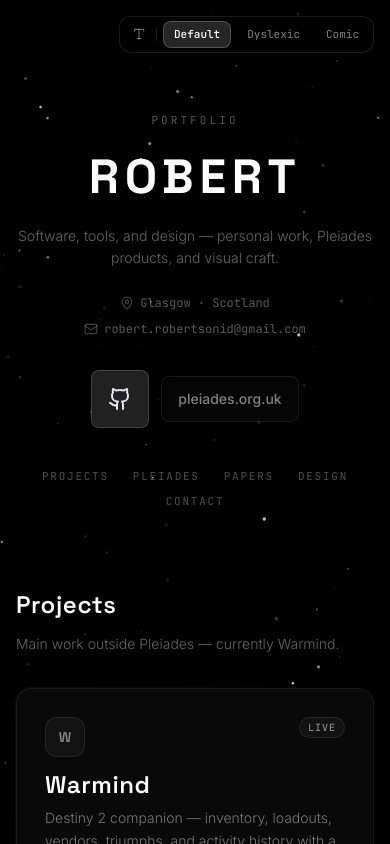
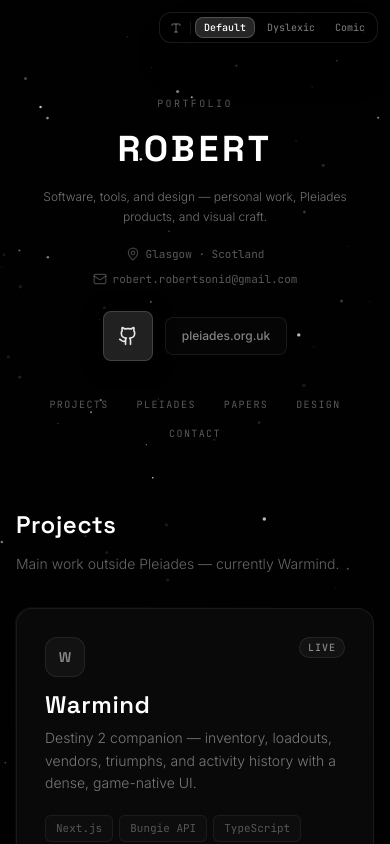
Before and after one commit to RobertTGreat/RobertTGreat.github.io, a Next.js app: page / in a window 390 px wide. Shown: the top 844 px of the page. Built offline with nearby package versions, Linux system fonts and the light colour scheme.

Commit message:
Enhance mobile responsiveness for header title, font switcher, and paper reader ToC drawer

```diff
--- a/app/page.tsx
+++ b/app/page.tsx
@@ -64,67 +64,67 @@
         <div className="h-12" />
 
         {/* Hero */}
-        <header className="w-full max-w-7xl mx-auto flex flex-col items-center py-16 lg:py-24 text-center gap-6">
-          <p className="text-[11px] font-mono uppercase tracking-[0.28em] text-white/35">
+        <header className="w-full max-w-7xl mx-auto flex flex-col items-center py-12 sm:py-16 lg:py-24 text-center gap-5 sm:gap-6">
+          <p className="text-[10px] sm:text-[11px] font-mono uppercase tracking-[0.24em] sm:tracking-[0.28em] text-white/35">
             Portfolio
           </p>
-          <h1 className="font-display text-5xl sm:text-7xl lg:text-8xl font-bold tracking-[0.12em] sm:tracking-[0.18em] text-white leading-none">
+          <h1 className="font-display text-4xl xs:text-5xl sm:text-7xl lg:text-8xl font-bold tracking-[0.1em] sm:tracking-[0.18em] text-white leading-none">
             ROBERT
           </h1>
-          <p className="text-sm sm:text-base text-white/40 font-light max-w-md leading-relaxed">
+          <p className="text-xs sm:text-base text-white/45 font-light max-w-md leading-relaxed px-2">
             Software, tools, and design — personal work, Pleiades products, and
             visual craft.
           </p>
 
-          <div className="flex flex-wrap items-center justify-center gap-x-5 gap-y-2 text-[12px] font-mono text-white/35">
+          <div className="flex flex-wrap items-center justify-center gap-x-4 sm:gap-x-5 gap-y-2 text-[11px] sm:text-[12px] font-mono text-white/35">
             <span className="inline-flex items-center gap-1.5">
-              <MapPin className="w-3.5 h-3.5 text-white/25" />
+              <MapPin className="w-3.5 h-3.5 text-white/25 shrink-0" />
               {LOCATION}
             </span>
             <a
               href={`mailto:${EMAIL}`}
-              className="inline-flex items-center gap-1.5 hover:text-white/70 transition-colors"
+              className="inline-flex items-center gap-1.5 hover:text-white/70 transition-colors break-all"
             >
-              <Mail className="w-3.5 h-3.5 text-white/25" />
+              <Mail className="w-3.5 h-3.5 text-white/25 shrink-0" />
               {EMAIL}
             </a>
           </div>
 
-          <div className="flex items-center gap-3 mt-2">
+          <div className="flex items-center gap-3 mt-1">
             <a
               href={GITHUB}
               target="_blank"
               rel="noreferrer"
-              className="white-shine-btn p-4 cursor-pointer"
+              className="white-shine-btn p-3.5 sm:p-4 cursor-pointer"
               aria-label="GitHub profile"
             >
-              <Github className="w-6 h-6" />
+              <Github className="w-5 h-5 sm:w-6 sm:h-6" />
             </a>
             <a
               href={PLEIADES}
               target="_blank"
               rel="noreferrer"
-              className="inline-flex items-center px-4 py-3 text-sm font-medium text-white/50 hover:text-white border border-white/[0.08] hover:border-white/[0.16] rounded-lg bg-white/[0.02] hover:bg-white/[0.05] transition-all duration-300"
+              className="inline-flex items-center px-4 py-2.5 sm:py-3 text-xs sm:text-sm font-medium text-white/50 hover:text-white border border-white/[0.08] hover:border-white/[0.16] rounded-lg bg-white/[0.02] hover:bg-white/[0.05] transition-all duration-300"
             >
               pleiades.org.uk
             </a>
           </div>
 
           {/* Jump links */}
-          <nav className="flex flex-wrap justify-center gap-x-6 gap-y-2 mt-4 text-[11px] font-mono uppercase tracking-[0.16em] text-white/30">
-            <a href="#projects" className="hover:text-white/70 transition-colors">
+          <nav className="flex flex-wrap justify-center gap-x-2 sm:gap-x-6 gap-y-1.5 mt-3 text-[10px] sm:text-[11px] font-mono uppercase tracking-[0.14em] sm:tracking-[0.16em] text-white/35">
+            <a href="#projects" className="px-2.5 py-1 rounded-md hover:bg-white/[0.05] hover:text-white/70 transition-colors">
               Projects
             </a>
-            <a href="#pleiades" className="hover:text-white/70 transition-colors">
+            <a href="#pleiades" className="px-2.5 py-1 rounded-md hover:bg-white/[0.05] hover:text-white/70 transition-colors">
               Pleiades
             </a>
-            <a href="#papers" className="hover:text-white/70 transition-colors">
+            <a href="#papers" className="px-2.5 py-1 rounded-md hover:bg-white/[0.05] hover:text-white/70 transition-colors">
               Papers
             </a>
-            <a href="#design" className="hover:text-white/70 transition-colors">
+            <a href="#design" className="px-2.5 py-1 rounded-md hover:bg-white/[0.05] hover:text-white/70 transition-colors">
               Design
             </a>
-            <a href="#contact" className="hover:text-white/70 transition-colors">
+            <a href="#contact" className="px-2.5 py-1 rounded-md hover:bg-white/[0.05] hover:text-white/70 transition-colors">
               Contact
             </a>
           </nav>
@@ -212,7 +212,7 @@
                 </div>
 
                 {/* Inline Search & Sort */}
-                <div className="flex items-center gap-2 mt-3 mb-6">
+                <div className="flex flex-col sm:flex-row items-stretch sm:items-center gap-2 mt-3 mb-6">
                   <input
                     type="text"
                     placeholder="Search papers or tags..."
--- a/components/FontSwitcher.tsx
+++ b/components/FontSwitcher.tsx
@@ -29,16 +29,16 @@
   };
 
   return (
-    <div className="fixed top-4 right-4 sm:top-6 sm:right-6 z-[200] flex items-center gap-1.5 p-1 rounded-xl bg-black/80 border border-white/10 backdrop-blur-md shadow-2xl">
-      <div className="flex items-center gap-1 px-2 text-white/40 text-xs font-mono border-r border-white/10 pr-2.5">
-        <Type className="w-3.5 h-3.5" />
-        <span className="hidden sm:inline">Font</span>
+    <div className="fixed top-3 right-3 sm:top-6 sm:right-6 z-[50] flex items-center gap-1 sm:gap-1.5 p-1 rounded-xl bg-black/80 border border-white/10 backdrop-blur-md shadow-2xl transition-all">
+      <div className="flex items-center gap-1 px-1.5 sm:px-2 text-white/40 text-[10px] sm:text-xs font-mono border-r border-white/10 pr-2">
+        <Type className="w-3 h-3 sm:w-3.5 sm:h-3.5" />
+        <span className="hidden xs:inline">Font</span>
       </div>
 
       <button
         type="button"
         onClick={() => handleSelect('default')}
-        className={`px-2.5 py-1 text-[11px] font-mono rounded-lg transition-colors cursor-pointer ${
+        className={`px-2 sm:px-2.5 py-0.5 sm:py-1 text-[10px] sm:text-[11px] font-mono rounded-lg transition-colors cursor-pointer ${
           font === 'default'
             ? 'bg-white/15 text-white font-medium border border-white/20'
             : 'text-white/50 hover:text-white hover:bg-white/[0.05]'
@@ -50,7 +50,7 @@
       <button
         type="button"
         onClick={() => handleSelect('dyslexic')}
-        className={`px-2.5 py-1 text-[11px] font-mono rounded-lg transition-colors cursor-pointer ${
+        className={`px-2 sm:px-2.5 py-0.5 sm:py-1 text-[10px] sm:text-[11px] font-mono rounded-lg transition-colors cursor-pointer ${
           font === 'dyslexic'
             ? 'bg-white/15 text-white font-medium border border-white/20'
             : 'text-white/50 hover:text-white hover:bg-white/[0.05]'
@@ -62,7 +62,7 @@
       <button
         type="button"
         onClick={() => handleSelect('comic')}
-        className={`px-2.5 py-1 text-[11px] font-mono rounded-lg transition-colors cursor-pointer ${
+        className={`px-2 sm:px-2.5 py-0.5 sm:py-1 text-[10px] sm:text-[11px] font-mono rounded-lg transition-colors cursor-pointer ${
           font === 'comic'
             ? 'bg-white/15 text-white font-medium border border-white/20'
             : 'text-white/50 hover:text-white hover:bg-white/[0.05]'
```
Also changed, not shown: components/PaperReaderModal.tsx (+16 -12 lines).
